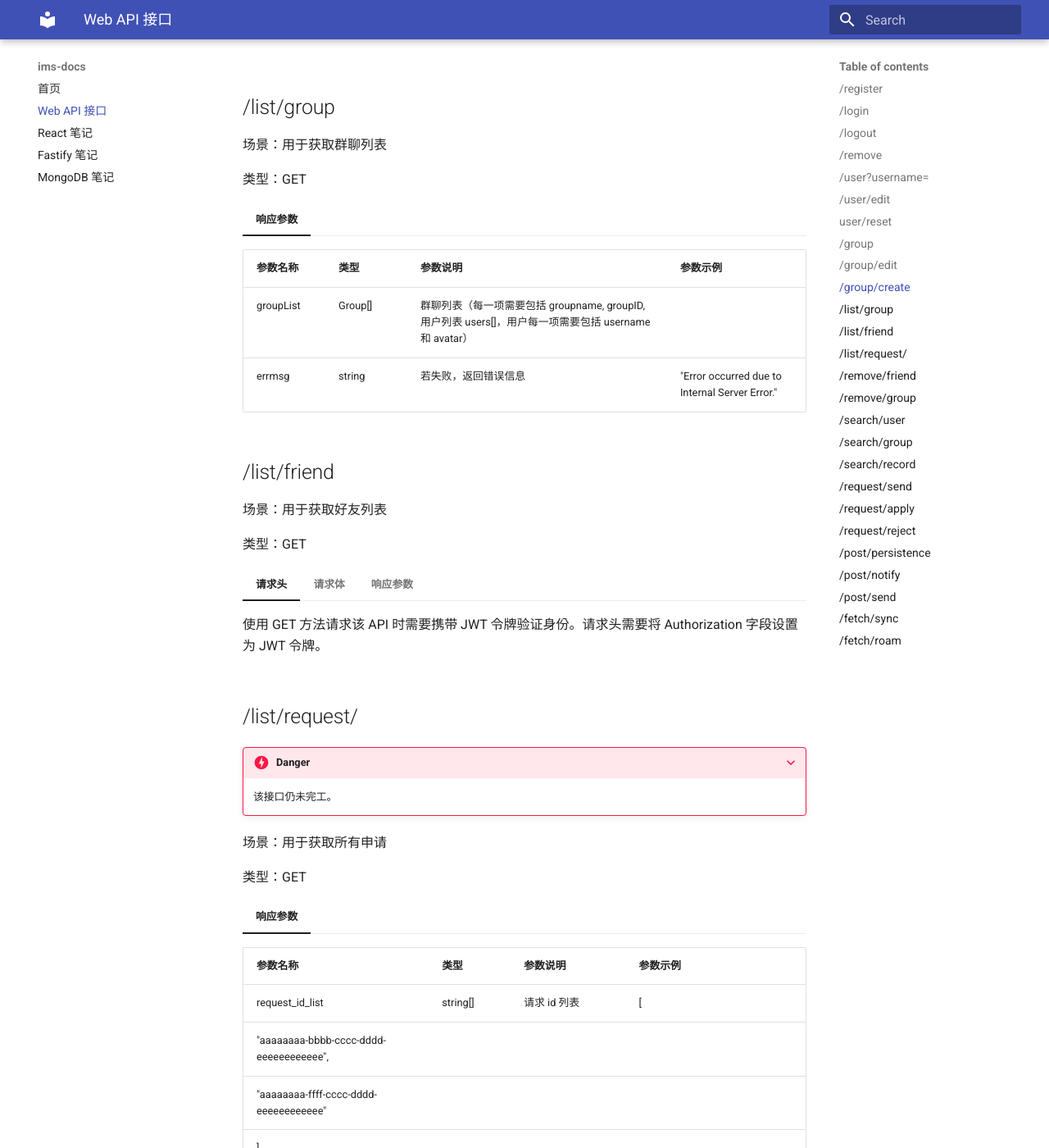
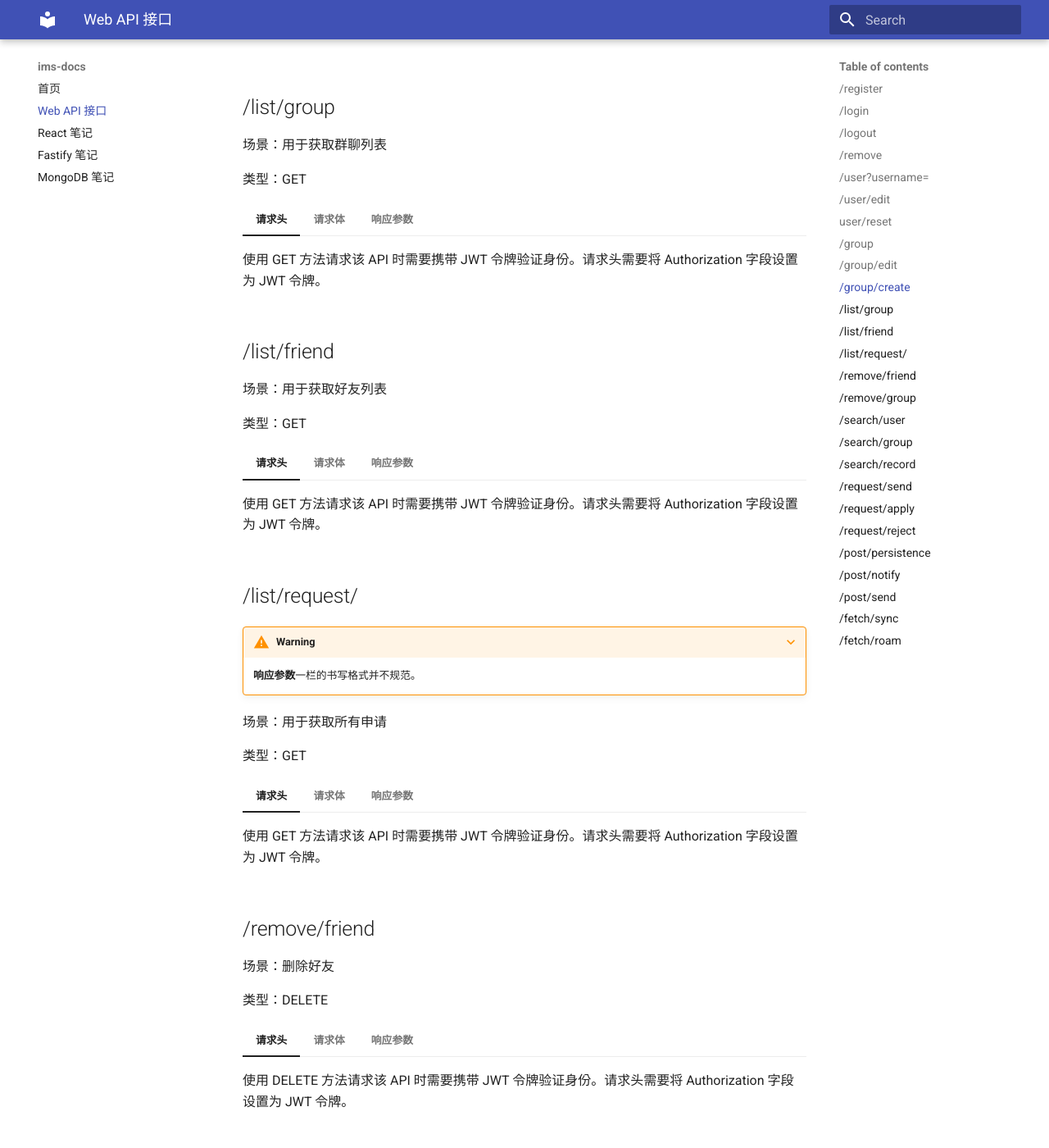
Before and after one commit to leverimmy/ims-docs, an MkDocs documentation site: the page built from docs/webapi.md, in a window 1280 px wide and 1400 px high, scrolled down 4382 px. Shown: the whole window at 82% size. Built offline with MkDocs 1.6.1 and Material for MkDocs 9.7.7, drawn with Linux system fonts in a browser that asks for light colours; some of the changed text lies outside the part shown.

Commit message:
feat: Update list/request.

```diff
--- a/docs/webapi.md
+++ b/docs/webapi.md
@@ -251,12 +251,23 @@
 
 类型：GET
 
+=== "请求头"
+
+    使用 GET 方法请求该 API 时需要携带 JWT 令牌验证身份。请求头需要将 Authorization 字段设置为 JWT 令牌。
+
+=== "请求体"
+
+    | 参数名称                                | 类型     | 参数说明             | 参数示例                                       |
+    | --------------------------------------- | -------- | -------------------- | ---------------------------------------------- |
+    | username                            | string | 用户名称         |  |
+
+
 === "响应参数"
 
-| 参数名称                                | 类型     | 参数说明             | 参数示例                                       |
-| --------------------------------------- | -------- | -------------------- | ---------------------------------------------- |
-| groupList                           | Group[] | 群聊列表（每一项需要包括 groupname, groupID, 用户列表 users[]，用户每一项需要包括 username 和 avatar）         |  |
-| errmsg                                  | string   | 若失败，返回错误信息 | "Error occurred due to Internal Server Error." |
+    | 参数名称                                | 类型     | 参数说明             | 参数示例                                       |
+    | --------------------------------------- | -------- | -------------------- | ---------------------------------------------- |
+    | groupList                           | Group[] | 群聊列表（每一项需要包括 groupname, groupID, 用户列表 users[]，用户每一项需要包括 username 和 avatar）         |  |
+    | errmsg                                  | string   | 若失败，返回错误信息 | "Error occurred due to Internal Server Error." |
 
 ## /list/friend
 
@@ -270,34 +281,54 @@
 
 === "请求体"
 
-    本方法不需要提供任何请求体。
+    | 参数名称                                | 类型     | 参数说明             | 参数示例                                       |
+    | --------------------------------------- | -------- | -------------------- | ---------------------------------------------- |
+    | username                            | string | 用户名称         |  |
 
 === "响应参数"
 
     | 参数名称                                | 类型     | 参数说明             | 参数示例                                       |
     | --------------------------------------- | -------- | -------------------- | ---------------------------------------------- |
     | userList                            | User[] | 好友用户列表，每一项需要包括 username, nickname, avatar         |  |
-    | code | int | 状态码 | 0 |
+    | code | number | 状态码 | 0 |
     | msg                                  | string   | 若失败，返回错误信息 | "Error occurred due to Internal Server Error." |
 
 ## /list/request/
 
-???+ danger
-    该接口仍未完工。
+???+ warning
+    **响应参数**一栏的书写格式并不规范。
 
 场景：用于获取所有申请
 
 类型：GET
 
+=== "请求头"
+
+    使用 GET 方法请求该 API 时需要携带 JWT 令牌验证身份。请求头需要将 Authorization 字段设置为 JWT 令牌。
+
+=== "请求体"
+
+    | 参数名称        | 类型                                   | 参数说明            | 参数示例                       |
+    | --------------- | -------------------------------------- | ------------------- | ------------------------------ |
+    | username        | string                                 | 用户名称           |      "Jimmy"                          |
+
 === "响应参数"
 
-    | 参数名称                                | 类型     | 参数说明             | 参数示例                                       |
-    | --------------------------------------- | -------- | -------------------- | ---------------------------------------------- |
-    | request_id_list                         | string[] | 请求 id 列表         | [                                              |
-    | "aaaaaaaa-bbbb-cccc-dddd-eeeeeeeeeeee", |          |                      |                                                |
-    | "aaaaaaaa-ffff-cccc-dddd-eeeeeeeeeeee"  |          |                      |                                                |
-    | ]                                       |          |                      |                                                |
-    | errmsg                                  | string   | 若失败，返回错误信息 | "Error occurred due to Internal Server Error." |
+    | 参数名称        | 类型                                   | 参数说明            | 参数示例                       |
+    | requests | Request[] | | |
+    | code | number | 状态码 | 0 |
+    | msg                                  | string   | 若失败，返回错误信息 | "Error occurred due to Internal Server Error." |
+
+    Request[] 列表，其中每个元素包含：
+
+    | 参数名称        | 类型                                   | 参数说明            | 参数示例                       |
+    | --------------- | -------------------------------------- | ------------------- | ------------------------------ |
+    | username        | string                                 | 被申请用户名称           |      "Jimmy"                          |
+    | groupID | string | 被申请群聊 ID | "111"                    |                                |
+    | sender | string | 申请人用户名称 | "Ubec" |
+    | type            | string                                 | "group" or "friend" | "group"                        |
+    | reason         | string                                 | 申请语              | "Please let me join in!"       |
+    | status | string | "pending", "accepted" or "rejected"  | "pending" |
 
 ## /remove/friend
 
@@ -464,16 +495,12 @@
     | 参数名称   | 类型   | 参数说明                                              | 参数示例                               |
     | ---------- | ------ | ----------------------------------------------------- | -------------------------------------- |
     | requestID | string | 请求 ID（当返回群组和好友申请列表的时候会需要这个属性） | "1111" |
-    | username   | string | 被申请人用户名称                                          | "LittleSeven"                         |
-    | groupID | string | 被申请群 ID | "1" |
-    | sender | string | 申请人用户名称 | "Jimmy" |
-    | type       | string | "group" or "friend"                                   | "group"                                |
 
 === "响应参数"
 
     | 参数名称 | 类型   | 参数说明          | 参数示例                          |
     | -------- | ------ | ----------------- | --------------------------------- |
-    | code     | int | 状态码 | 0                                  |
+    | code     | number | 状态码 | 0                                  |
     | msg  | string |    返回信息               | "Application apply successfully." |
 
 ## /request/reject
@@ -491,17 +518,13 @@
     | 参数名称   | 类型   | 参数说明                                              | 参数示例                               |
     | ---------- | ------ | ----------------------------------------------------- | -------------------------------------- |
     | requestID | string | 请求 ID（当返回群组和好友申请列表的时候会需要这个属性） | "1111" |
-    | username   | string | 被申请人用户名称                                          | "LittleSeven"                         |
-    | groupID | string | 被申请群 ID | "1" |
-    | sender | string | 申请人用户名称 | "Jimmy" |
-    | type       | string | "group" or "friend"                                   | "group"                                |
+    | reason | string | 拒绝理由 | "We're sorry." |
 
 === "响应参数"
 
     | 参数名称 | 类型   | 参数说明          | 参数示例                          |
     | -------- | ------ | ----------------- | --------------------------------- |
-    | reason | string | 拒绝理由 | "We're sorry." |
-    | code     | int | 状态码 |  0                                 |
+    | code     | number | 状态码 |  0                                 |
     | msg  | string |     返回信息              | "Application apply successfully." |
 
 ## /post/persistence
```
Also changed, not shown: other parts of docs/webapi.md (+11 -11 lines), site/search/search_index.json, site/webapi/index.html, 1 other file.
